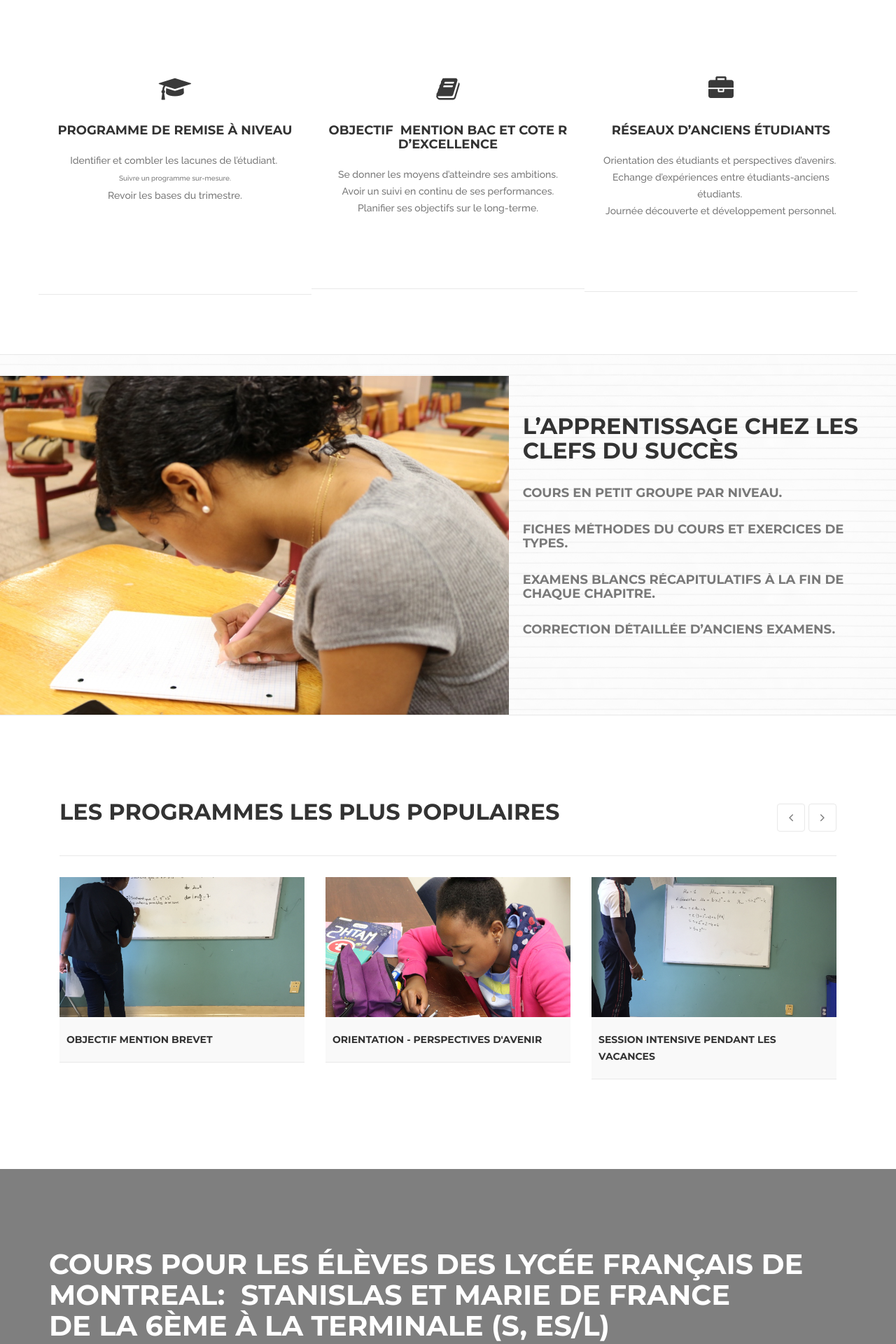
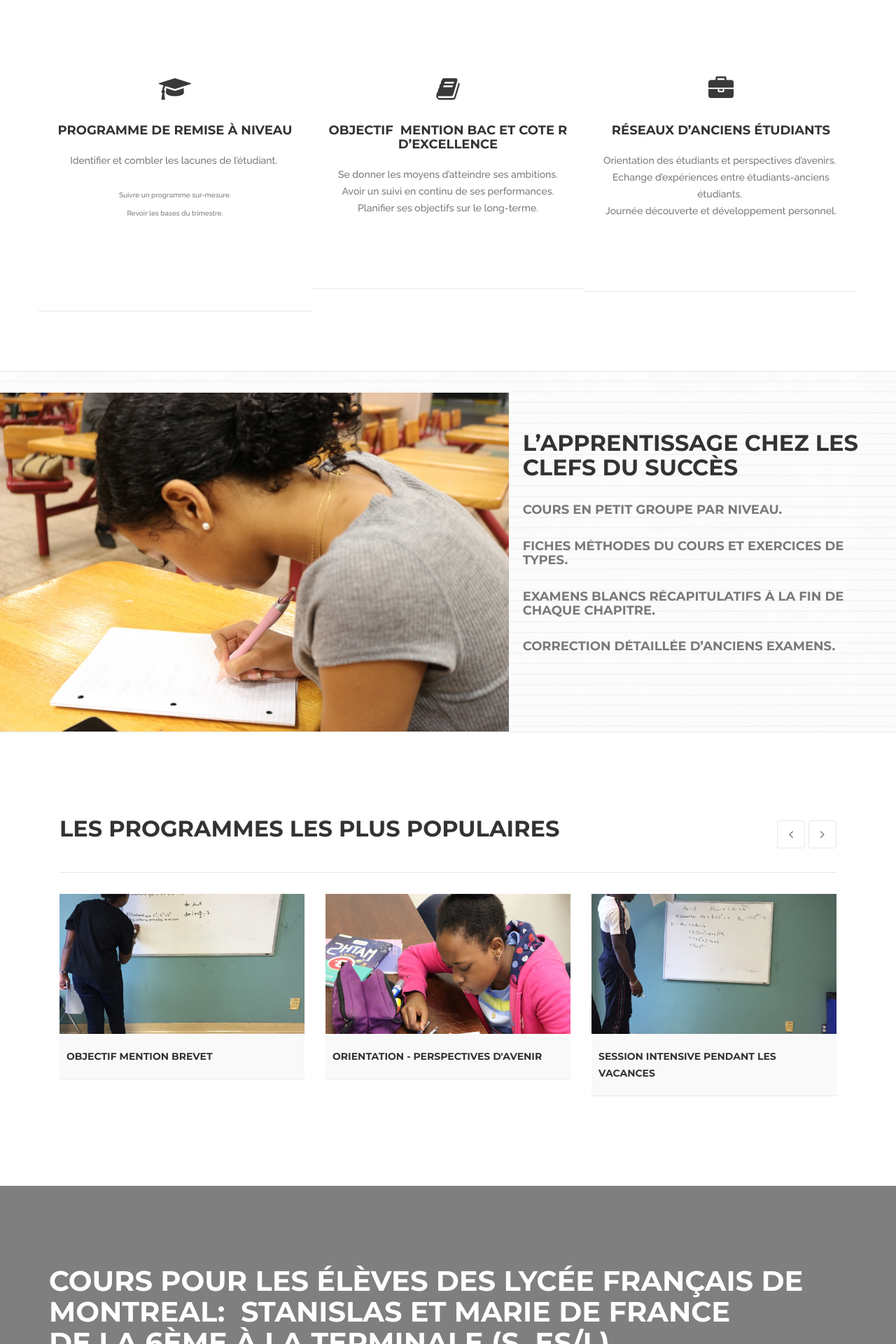
Before and after one commit to bkingg/les-clefs-pour-reussir, a Jekyll site: the page built from index.html, in a window 1280 px wide. Shown: the part 656-2576 px from the top of the page at 70% size. Built offline with Jekyll 4.4.1, drawn with Linux system fonts in a browser that asks for light colours; some web fonts are replaced.

Commit message:
Update from Forestry.io - index.html

```diff
--- a/index.html
+++ b/index.html
@@ -16,7 +16,7 @@ layout: default
             </div>
             <h5>Programme de Remise à niveau</h5>
             <div class="features-content">
-            <p>Identifier et combler les lacunes de l’étudiant.&nbsp;<br><span style="font-size: 1rem;">Suivre un programme sur-mesure.<br></span>Revoir les bases du trimestre.<span style="font-size: 1rem;"><br></span></p><p class=""><br></p><p></p><p><br></p>
+            <p>Identifier et combler les lacunes de l’étudiant.&nbsp;</p><p><br><span style="font-size: 1rem;">Suivre un programme sur-mesure.<br></span></p><p><span style="font-size: 1rem;">Revoir les bases du trimestre.</span></p><p></p><p class=""><br></p><p></p><p><br></p>
             </div>
           </div>
         </div>
```
